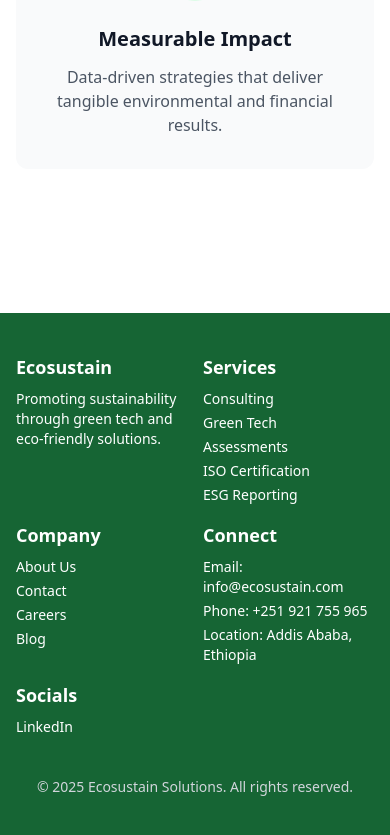
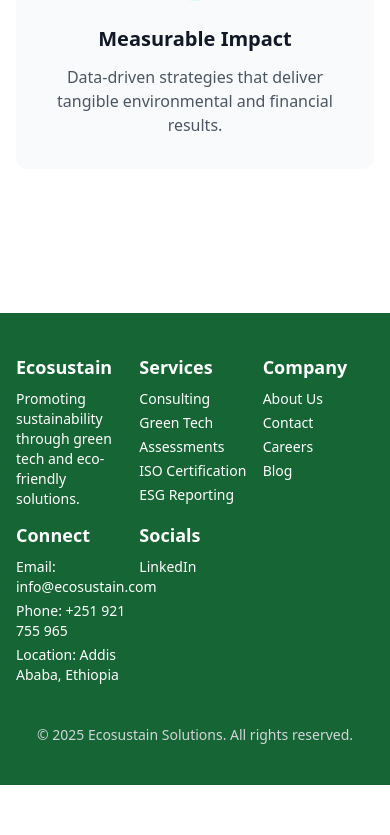
Before and after one commit to Desalegn23/ECOSUSTAIN, a React (Vite) app: page / in a window 390 px wide. Shown: the part 2294-3129 px from the top of the page. After the commit the page ends 3079 px from the top, so only its background shows below. Built offline with nearby package versions, Linux system fonts and the light colour scheme.

Commit message:
update footer column

```diff
--- a/src/Components/Footer.jsx
+++ b/src/Components/Footer.jsx
@@ -5,7 +5,7 @@ function Footer() {
 
   return (
     <footer className="bg-green-800 text-white py-10 px-4 mt-16">
-      <div className="max-w-6xl mx-auto grid grid-cols-2 sm:grid-cols-2 md:grid-cols-3 lg:grid-cols-5 gap-4 sm:gap-6 md:gap-8">
+      <div className="max-w-6xl mx-auto grid grid-cols-3 sm:grid-cols-3 md:grid-cols-3 lg:grid-cols-5 gap-3 sm:gap-6 md:gap-8">
         {/* Ecosustain Section */}
         <div className="footer-section">
           <h3 className="text-lg font-bold mb-2">Ecosustain</h3>
```
